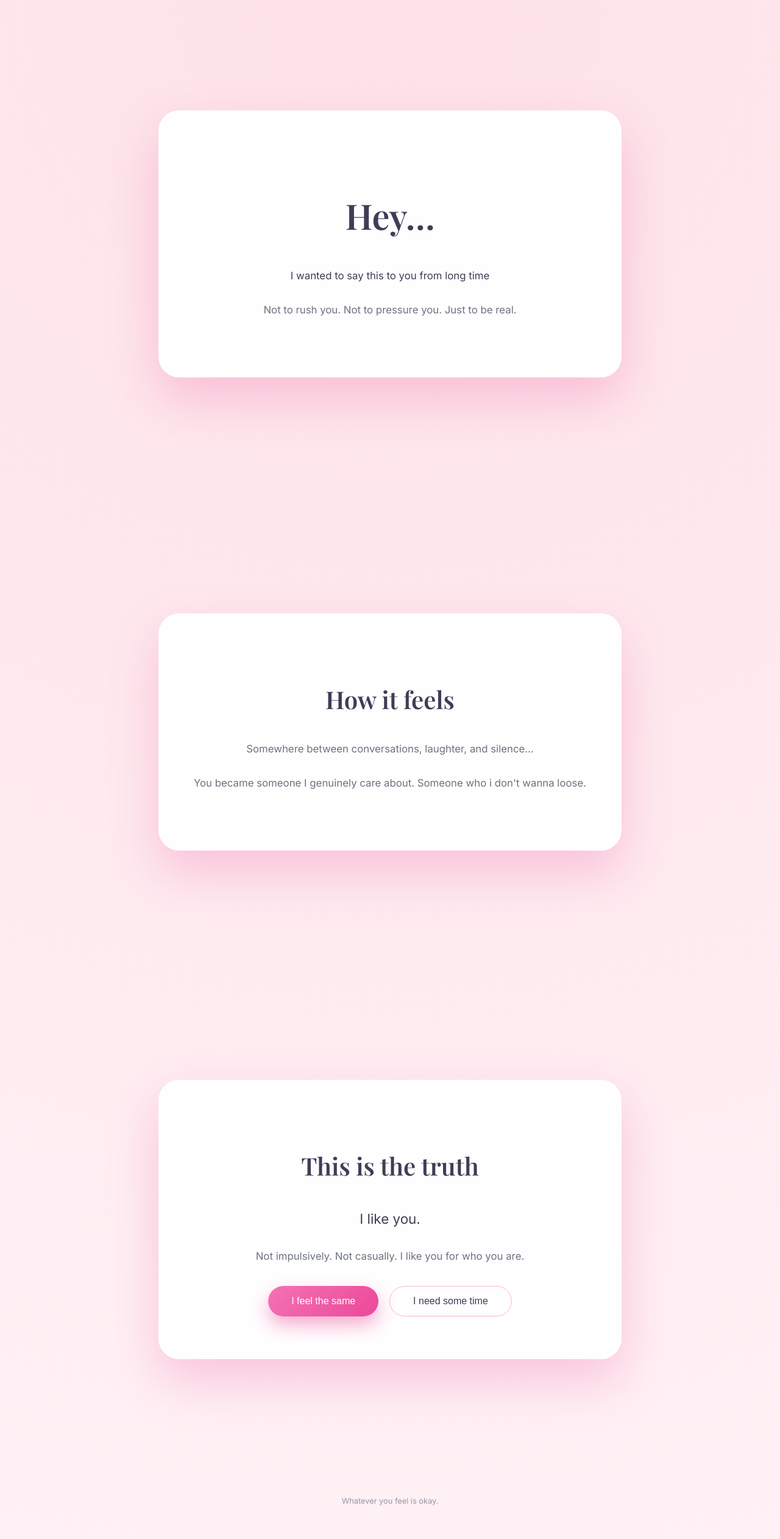
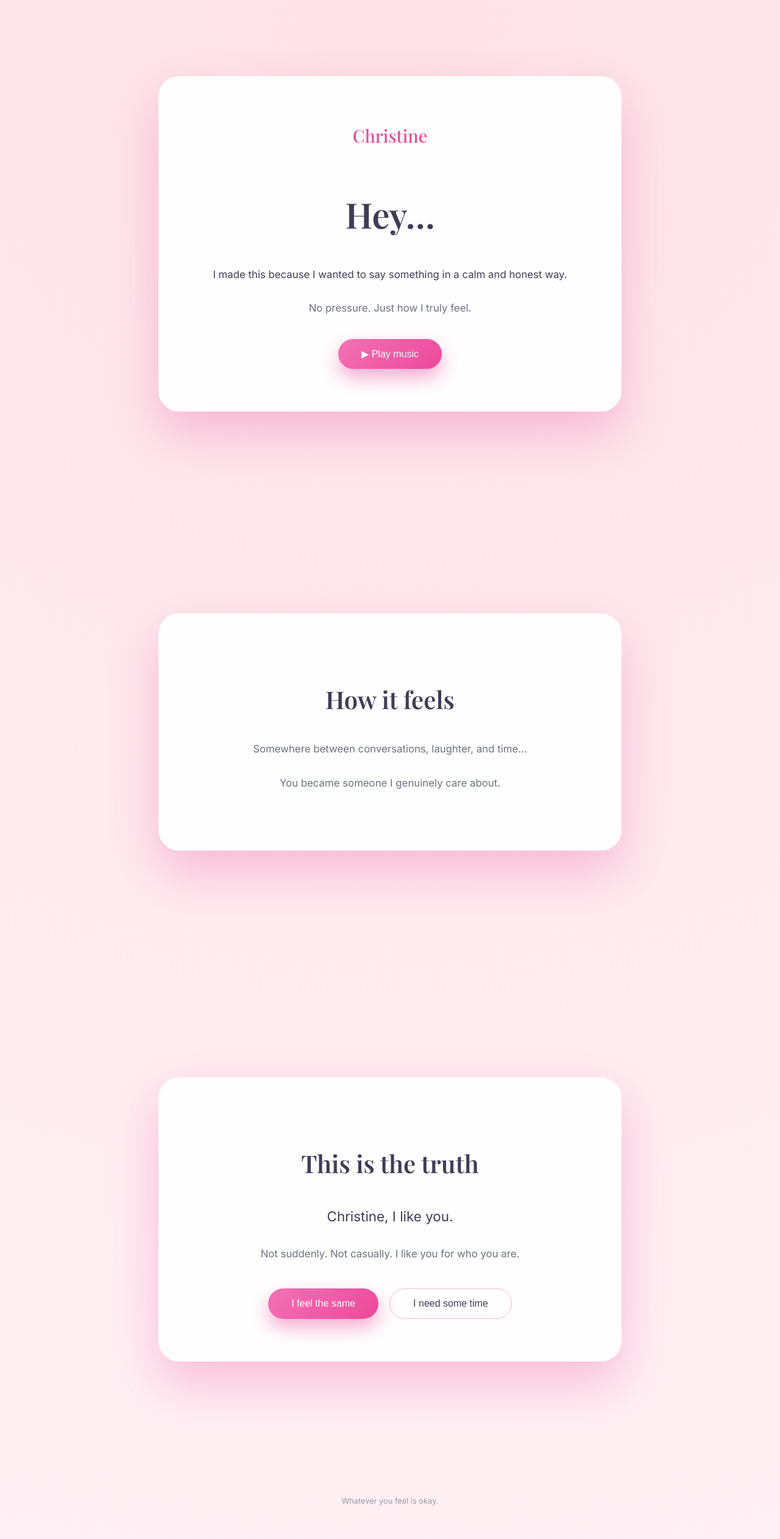
Before and after one commit to YatishGoyal1/like, a plain HTML site: page index.html in a window 1280 px wide. Shown: the whole page at 61% size. Drawn offline with nearby package versions, Linux system fonts and the light colour scheme.

Commit message:
Update index.html

```diff
--- a/index.html
+++ b/index.html
@@ -1,12 +1,12 @@
 <!DOCTYPE html>
 <html lang="en">
 <head>
-  <meta charset="UTF-8" />
-  <title>For You</title>
-  <meta name="viewport" content="width=device-width, initial-scale=1.0" />
+  <meta charset="UTF-8">
+  <title>For Christine</title>
+  <meta name="viewport" content="width=device-width, initial-scale=1.0">
 
   <!-- Fonts -->
-  <link href="https://fonts.googleapis.com/css2?family=Playfair+Display:wght@400;600&family=Inter:wght@300;400;500&display=swap" rel="stylesheet">
+  <link href="https://fonts.googleapis.com/css2?family=Playfair+Display:wght@500;600&family=Inter:wght@300;400;500&display=swap" rel="stylesheet">
 
   <style>
     :root {
@@ -16,11 +16,10 @@
       --text: #3f3d56;
       --muted: #6b7280;
       --accent: #ec4899;
-      --shadow: rgba(236,72,153,0.25);
+      --shadow: rgba(236,72,153,0.3);
     }
 
     * { box-sizing: border-box; }
-    html { scroll-behavior: smooth; }
 
     body {
       margin: 0;
@@ -57,7 +56,6 @@
 
     h1, h2 {
       font-family: 'Playfair Display', serif;
-      font-weight: 600;
       margin-bottom: 28px;
     }
 
@@ -72,6 +70,13 @@
 
     .primary { color: var(--text); }
 
+    .name {
+      font-family: 'Playfair Display', serif;
+      font-size: 1.8rem;
+      color: var(--accent);
+      margin-bottom: 10px;
+    }
+
     .btn {
       padding: 15px 38px;
       border-radius: 999px;
@@ -82,19 +87,20 @@
       cursor: pointer;
       box-shadow: 0 14px 30px rgba(236,72,153,0.45);
       transition: all 0.3s ease;
+      margin-top: 10px;
     }
 
     .btn:hover {
       transform: translateY(-2px);
-      box-shadow: 0 20px 40px rgba(236,72,153,0.55);
+      box-shadow: 0 20px 40px rgba(236,72,153,0.6);
     }
 
-    .choice-btns {
+    .choices {
       display: flex;
       gap: 18px;
       justify-content: center;
       flex-wrap: wrap;
-      margin-top: 32px;
+      margin-top: 30px;
     }
 
     .btn.secondary {
@@ -109,7 +115,7 @@
     }
 
     .response {
-      margin-top: 32px;
+      margin-top: 30px;
       font-size: 1.1rem;
       color: var(--accent);
       display: none;
@@ -126,7 +132,7 @@
 </head>
 <body>
 
-  <!-- 🎵 Background Music -->
+  <!-- 🎵 BACKGROUND MUSIC -->
   <audio id="bgMusic" loop>
     <source src="iwannabeyours1.mp3" type="audio/mpeg">
   </audio>
@@ -135,16 +141,20 @@
   <section>
     <div class="container">
       <div class="card">
+        <div class="name">Christine</div>
         <h1>Hey…</h1>
         <p class="primary">
-          I wanted to say this to you
-          from long time
+          I made this because I wanted to say something
+          in a calm and honest way.
         </p>
         <p>
-          Not to rush you.
-          Not to pressure you.
-          Just to be real.
+          No pressure.
+          Just how I truly feel.
         </p>
+
+        <button class="btn" id="musicBtn" onclick="toggleMusic()">
+          ▶ Play music
+        </button>
       </div>
     </div>
   </section>
@@ -156,11 +166,10 @@
         <h2>How it feels</h2>
         <p>
           Somewhere between conversations,
-          laughter, and silence…
+          laughter, and time…
         </p>
         <p>
           You became someone I genuinely care about.
-           Someone who i don't wanna loose.
         </p>
       </div>
     </div>
@@ -173,16 +182,16 @@
         <h2>This is the truth</h2>
 
         <p class="primary" style="font-size:1.4rem;">
-          I like you.
+          Christine, I like you.
         </p>
 
         <p>
-          Not impulsively.
+          Not suddenly.
           Not casually.
           I like you for who you are.
         </p>
 
-        <div class="choice-btns">
+        <div class="choices">
           <button class="btn" onclick="yes()">I feel the same</button>
           <button class="btn secondary" onclick="time()">I need some time</button>
         </div>
@@ -198,22 +207,31 @@
 
   <script>
     const music = document.getElementById("bgMusic");
+    const musicBtn = document.getElementById("musicBtn");
     const response = document.getElementById("response");
-    let played = false;
+    let isPlaying = false;
+
+    function toggleMusic() {
+      if (!isPlaying) {
+        music.volume = 0.4;
+        music.play();
+        musicBtn.textContent = "⏸ Pause music";
+        isPlaying = true;
+      } else {
+        music.pause();
+        musicBtn.textContent = "▶ Play music";
+        isPlaying = false;
+      }
+    }
 
     function yes() {
-      if (!played) {
-        music.volume = 0.4;
-        music.play();
-        played = true;
-      }
       response.style.display = "block";
-      response.textContent = "That makes me really happy. Thank you for trusting me.";
+      response.textContent = "That makes me really happy, Christine. Thank you for trusting me.";
     }
 
     function time() {
       response.style.display = "block";
-      response.textContent = "Take all the time you need. I respect you completely.";
+      response.textContent = "Take all the time you need, Christine. I respect you completely.";
     }
   </script>
 
```
